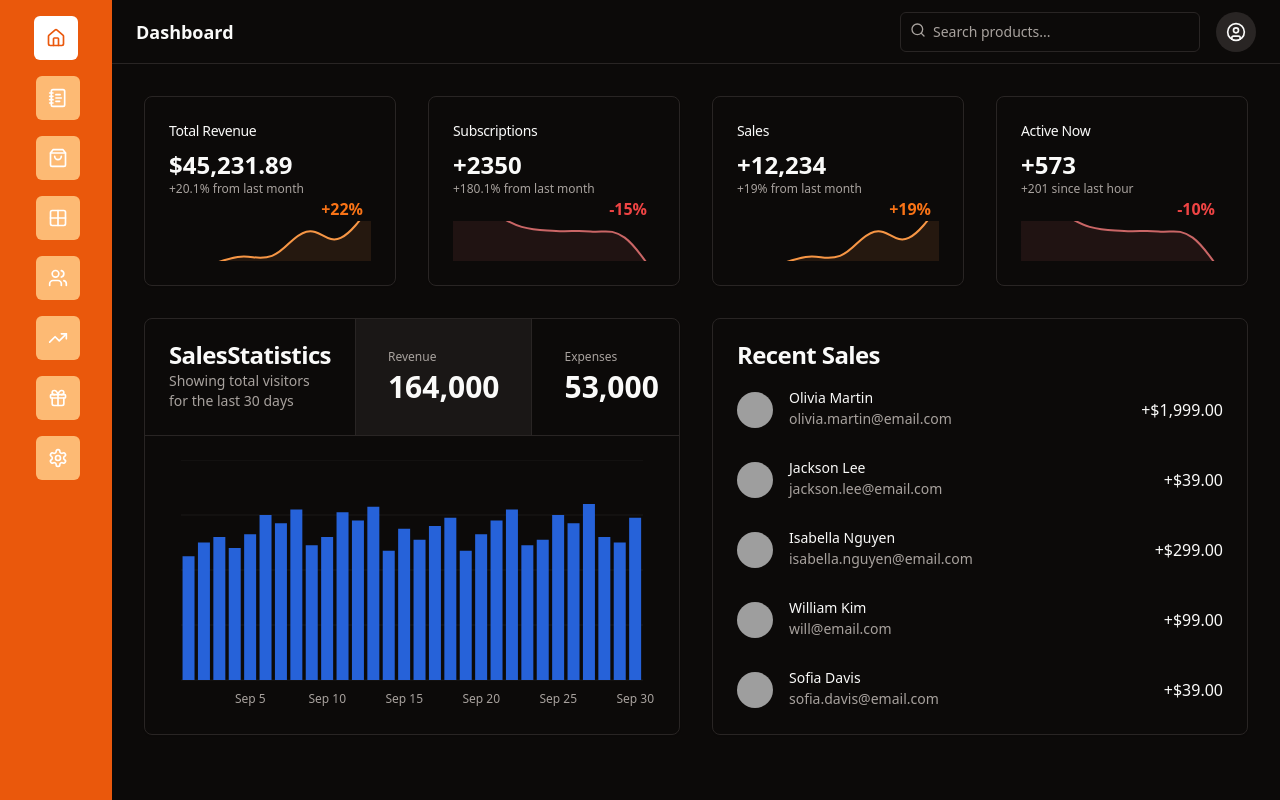
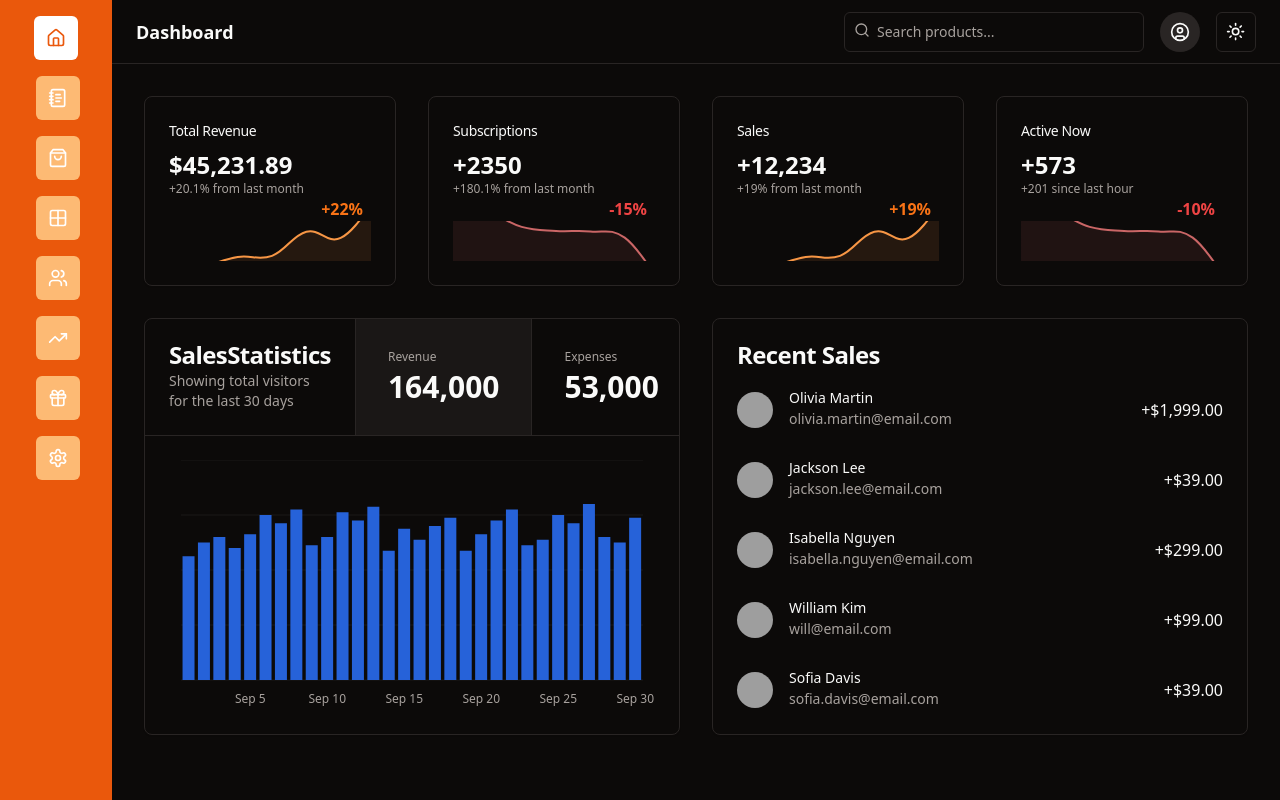
Before and after one commit to AlyaaRushdy/ecommerce-dashboard-react, a React (Vite) app: page / in a window 1280 px wide. Built offline with nearby package versions, Linux system fonts and the light colour scheme; grey boxes are pictures that could not be loaded.

Commit message:
Add mode Toggle to header

```diff
--- a/src/components/Header.jsx
+++ b/src/components/Header.jsx
@@ -101,6 +101,7 @@ const Header = () => {
             <DropdownMenuItem>Logout</DropdownMenuItem>
           </DropdownMenuContent>
         </DropdownMenu>
+        <ModeToggle />
       </div>
     </header>
   );
```
